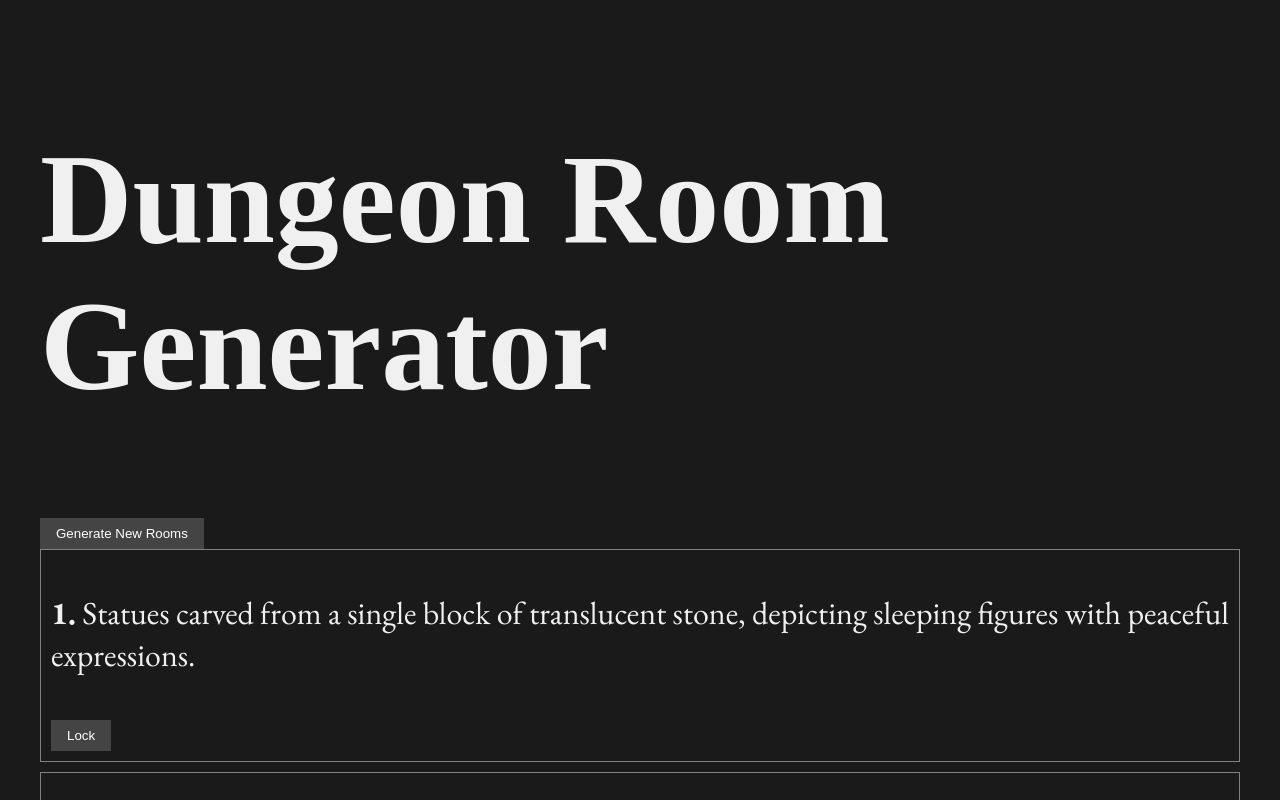
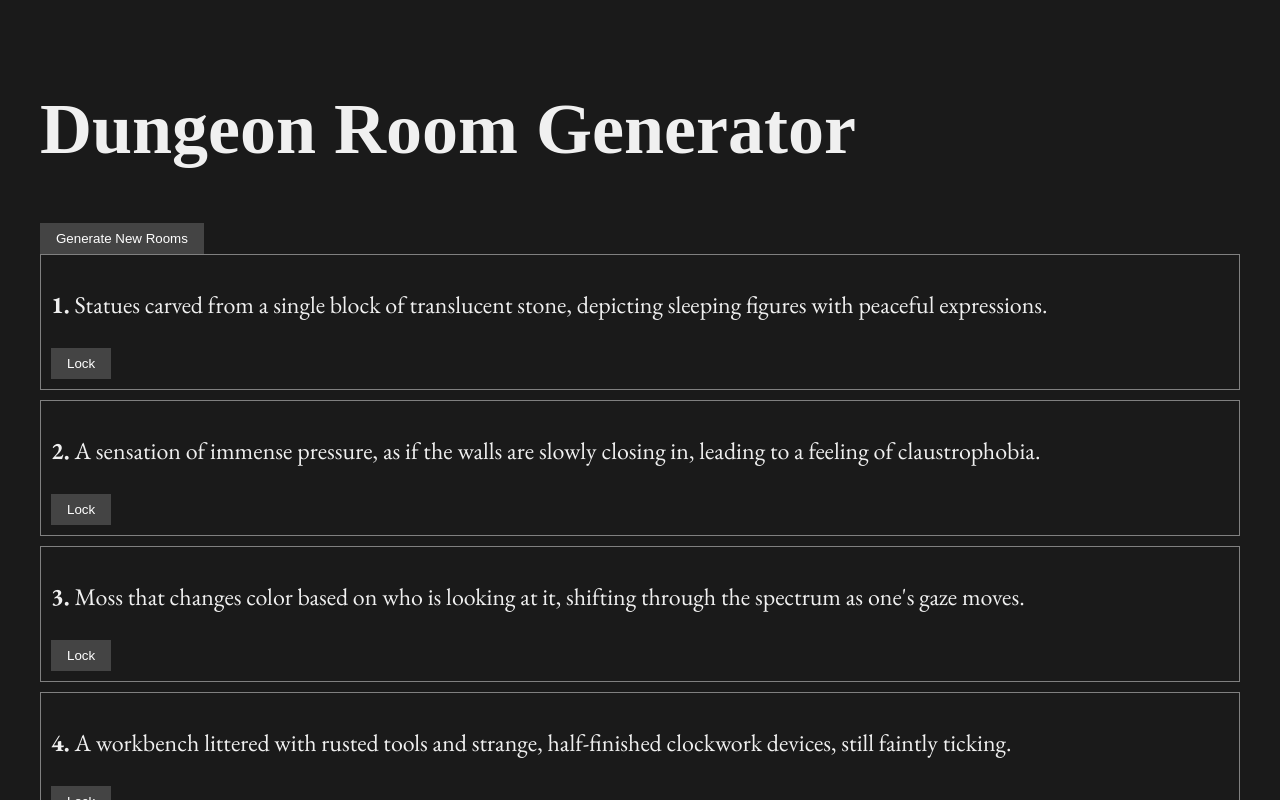
Before and after one commit to NateHPS/dungeongen, a React (Vite) app: page / in a window 1280 px wide. Shown: the top 800 px of the page. Built offline with nearby package versions, Linux system fonts and the light colour scheme; a web font is replaced by a local one.

Commit message:
Update index.css

```diff
--- a/src/index.css
+++ b/src/index.css
@@ -1,6 +1,6 @@
 body {
   font-family:  "EB Garamond", serif;
-  font-size: 2em;
+  font-size: 1.5em;
   background-color: #1a1a1a;
   color: #f0f0f0;
   padding: 2rem;
@@ -8,7 +8,7 @@ body {
 
 h1 {
   font-family: "Grenze Gotisch", serif;
-  font-size: 4em;
+  font-size: 3em;
 
 }
 
```
